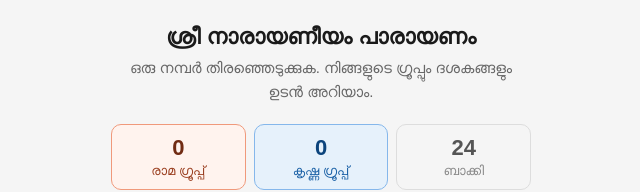
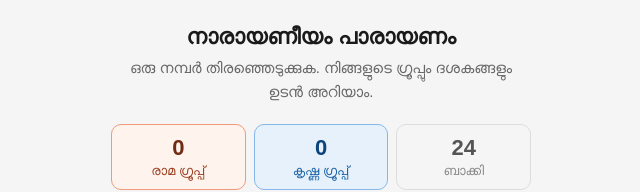
Before and after one commit to mgk-cell/group-picker, a website: page public/index.html in a window 1280 px wide. Shown: the top 192 px of the page, without its empty margins (319-959 px from the left). Drawn offline with Linux system fonts and the light colour scheme; no server answers.

Commit message:
Update heading text in index.html

```diff
--- a/public/index.html
+++ b/public/index.html
@@ -55,7 +55,7 @@
 </head>
 <body>
 <div class="wrap">
-  <h1>ശ്രീ നാരായണീയം പാരായണം</h1>
+  <h1> നാരായണീയം പാരായണം</h1>
   <p class="sub">ഒരു നമ്പർ തിരഞ്ഞെടുക്കുക. നിങ്ങളുടെ ഗ്രൂപ്പും ദശകങ്ങളും ഉടൻ അറിയാം.</p>
 
   <div class="counter">
```
